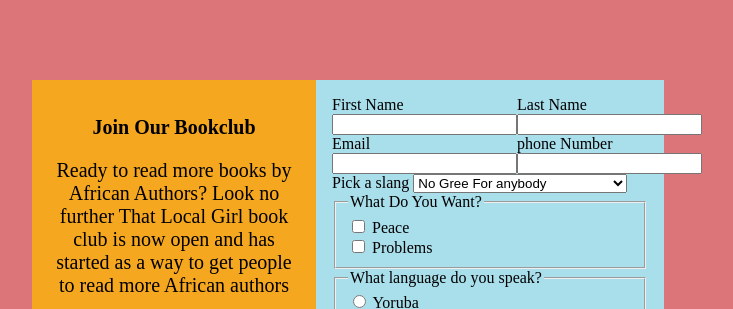
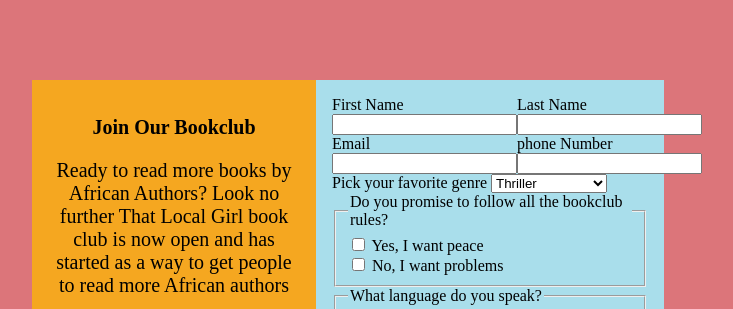
Before and after one commit to Rofiat369/Input-Form, a plain HTML site: page index.html in a window 1280 px wide. Shown: the top 309 px of the page, without its empty margins (292-1025 px from the left). Drawn offline with Linux system fonts and the light colour scheme.

Commit message:
added more items to the select dropdown

```diff
--- a/index.html
+++ b/index.html
@@ -40,22 +40,26 @@
             </section>
         </section>
         <section class="slang">
-            <label for="NaijaSlang">Pick a slang</label>
+            <label for="NaijaSlang">Pick your favorite genre</label>
             <select name="NaijaSlang" id="NaijaSlang">
-                <option value="Nogree">No Gree For anybody</option>
-                <option value="last">e don cast last last</option>
-                <option value="brakfast">Na everybody go chop breakfast</option>
+                <option value="Nogree">Thriller</option>
+                <option value="last">Romance</option>
+                <option value="brakfast">Science fiction</option>
+                <option value="brakfast">Historical fiction</option>
+                <option value="brakfast">Memoir</option>
+                <option value="brakfast">True Crime</option>
+                <option value="brakfast">Satire</option>
             </select>
         </section>
             <fieldset>
-                <legend>What Do You Want?</legend>
+                <legend>Do you promise to follow all the bookclub rules?</legend>
                 <section>
                     <input type="checkbox" name="peace" id="peace">
-                    <label for="peace">Peace</label>
+                    <label for="peace">Yes, I want peace</label>
                 </section>
                 <section>
                     <input type="checkbox" name="problems" id="problems">
-                    <label for="problems" id="problems">Problems</label>
+                    <label for="problems" id="problems">No, I want problems</label>
                 </section>
             </fieldset>
 
```
